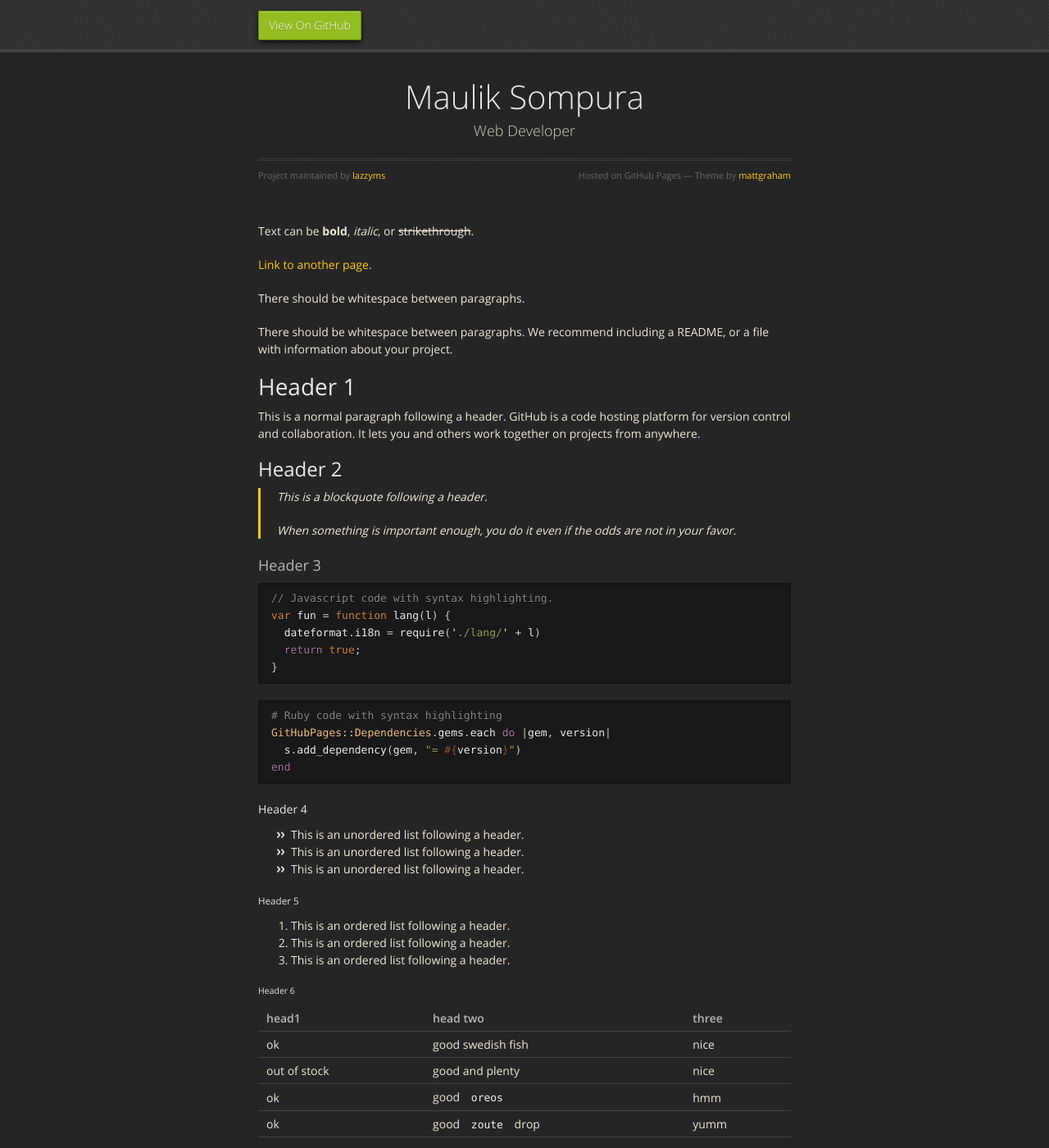
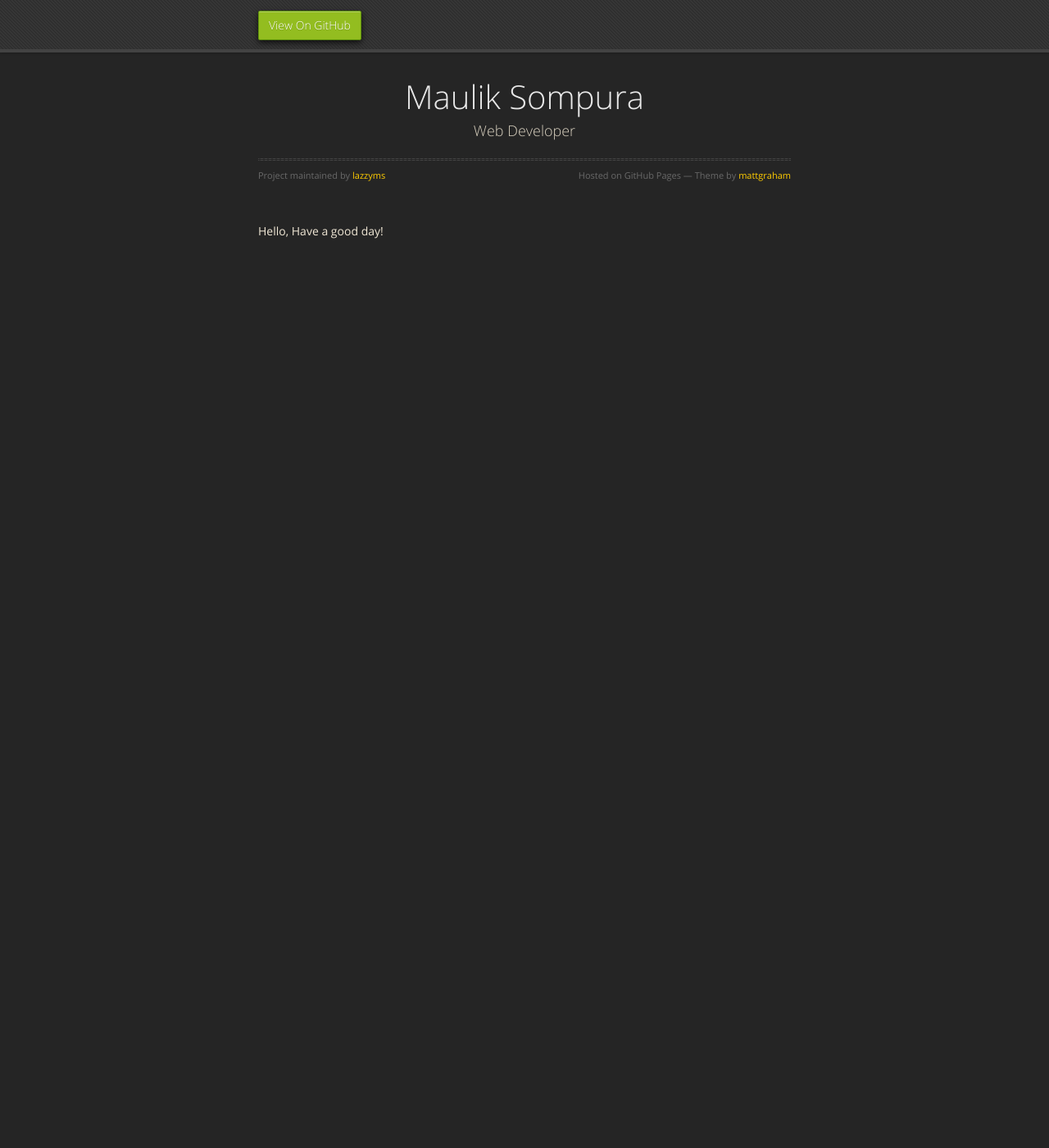
Before and after one commit to lazzyms/lazzyms.github.io, a Jekyll site: the page built from index.md, in a window 1280 px wide and 1400 px high. Shown: the whole window at 82% size. Built offline with Jekyll 4.4.1, drawn with Linux system fonts in a browser that asks for light colours; our own code applies the rules of GitHub Pages for plain Markdown files; some of the changed text lies outside the part shown.

Commit message:
Update index.md

````diff
--- a/index.md
+++ b/index.md
@@ -1,123 +1 @@
----
-layout: default
----
-
-Text can be **bold**, _italic_, or ~~strikethrough~~.
-
-[Link to another page](./another-page.html).
-
-There should be whitespace between paragraphs.
-
-There should be whitespace between paragraphs. We recommend including a README, or a file with information about your project.
-
-# Header 1
-
-This is a normal paragraph following a header. GitHub is a code hosting platform for version control and collaboration. It lets you and others work together on projects from anywhere.
-
-## Header 2
-
-> This is a blockquote following a header.
->
-> When something is important enough, you do it even if the odds are not in your favor.
-
-### Header 3
-
-```js
-// Javascript code with syntax highlighting.
-var fun = function lang(l) {
-  dateformat.i18n = require('./lang/' + l)
-  return true;
-}
-```
-
-```ruby
-# Ruby code with syntax highlighting
-GitHubPages::Dependencies.gems.each do |gem, version|
-  s.add_dependency(gem, "= #{version}")
-end
-```
-
-#### Header 4
-
-*   This is an unordered list following a header.
-*   This is an unordered list following a header.
-*   This is an unordered list following a header.
-
-##### Header 5
-
-1.  This is an ordered list following a header.
-2.  This is an ordered list following a header.
-3.  This is an ordered list following a header.
-
-###### Header 6
-
-| head1        | head two          | three |
-|:-------------|:------------------|:------|
-| ok           | good swedish fish | nice  |
-| out of stock | good and plenty   | nice  |
-| ok           | good `oreos`      | hmm   |
-| ok           | good `zoute` drop | yumm  |
-
-### There's a horizontal rule below this.
-
-* * *
-
-### Here is an unordered list:
-
-*   Item foo
-*   Item bar
-*   Item baz
-*   Item zip
-
-### And an ordered list:
-
-1.  Item one
-1.  Item two
-1.  Item three
-1.  Item four
-
-### And a nested list:
-
-- level 1 item
-  - level 2 item
-  - level 2 item
-    - level 3 item
-    - level 3 item
-- level 1 item
-  - level 2 item
-  - level 2 item
-  - level 2 item
-- level 1 item
-  - level 2 item
-  - level 2 item
-- level 1 item
-
-### Small image
-
-![Octocat](https://assets-cdn.github.com/images/icons/emoji/octocat.png)
-
-### Large image
-
-![Branching](https://guides.github.com/activities/hello-world/branching.png)
-
-
-### Definition lists can be used with HTML syntax.
-
-<dl>
-<dt>Name</dt>
-<dd>Godzilla</dd>
-<dt>Born</dt>
-<dd>1952</dd>
-<dt>Birthplace</dt>
-<dd>Japan</dd>
-<dt>Color</dt>
-<dd>Green</dd>
-</dl>
-
-```
-Long, single-line code blocks should not wrap. They should horizontally scroll if they are too long. This line should be long enough to demonstrate this.
-```
-
-```
-The final element.
-```
+Hello, Have a good day!
````
